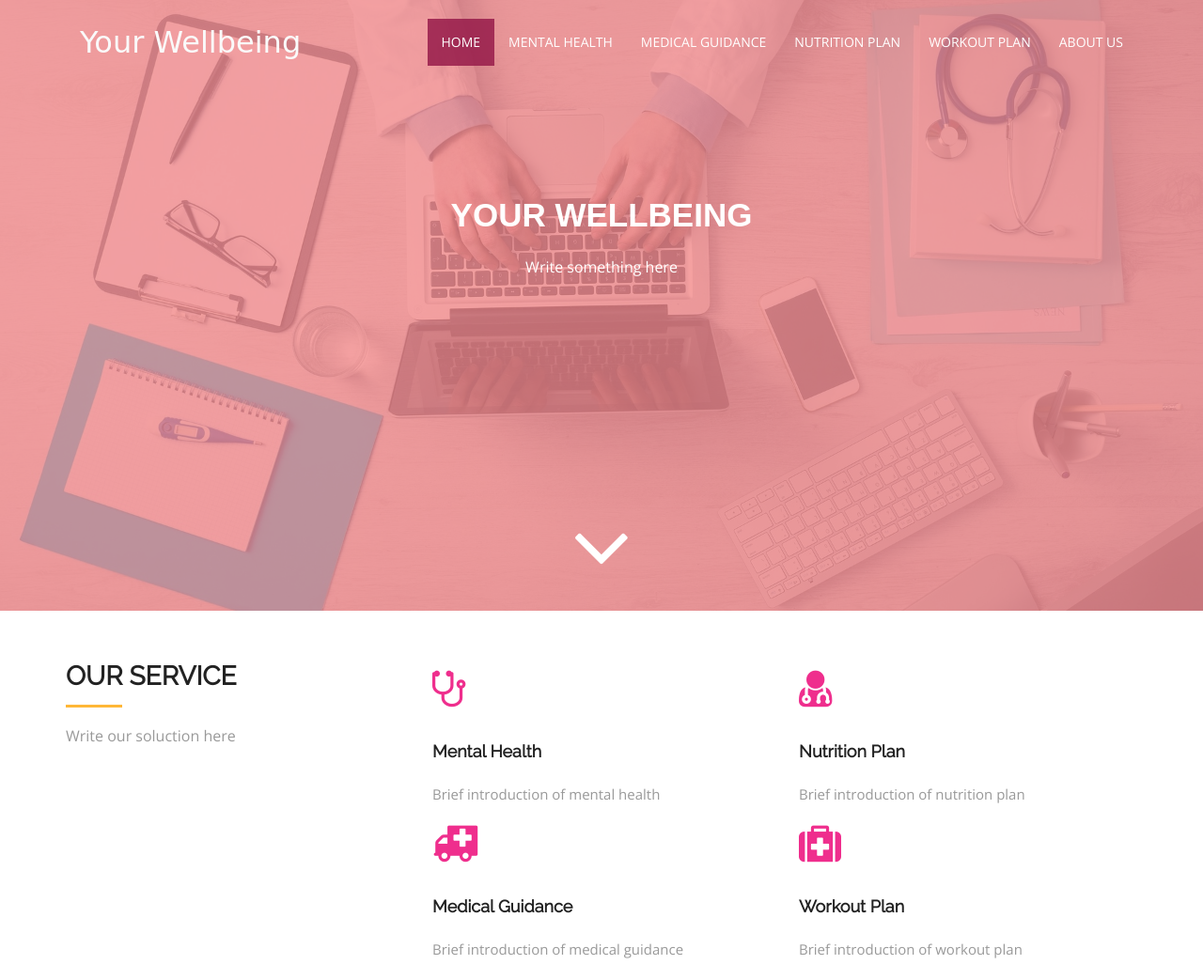
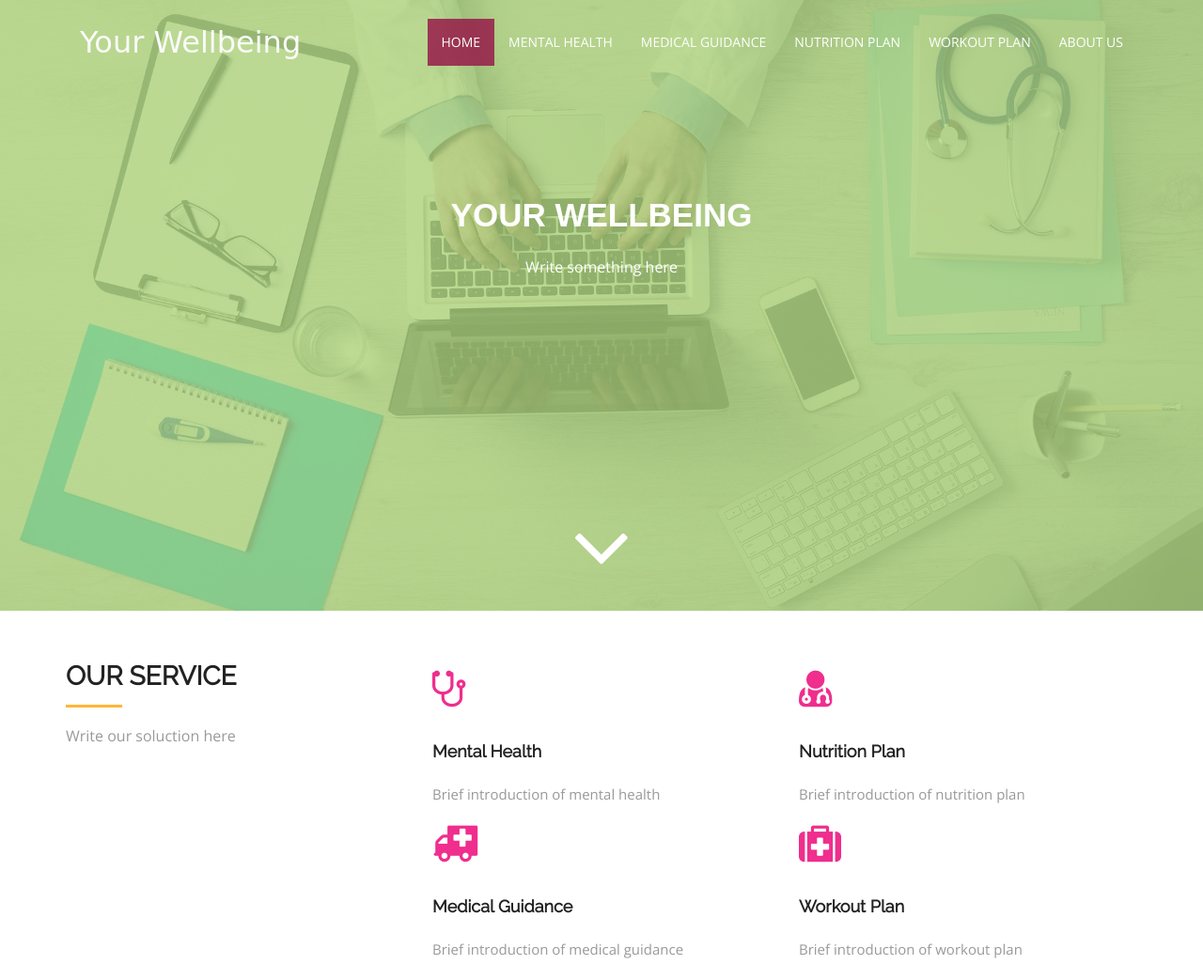
Before and after one commit to ChestnutTechno/YourWellbeing, a plain HTML site: page index.html in a window 1280 px wide. Shown: the top 1043 px of the page at 94% size. Drawn offline with nearby package versions, Linux system fonts and the light colour scheme; a web font is replaced by a local one.

Commit message:
change home banner background color

```diff
--- a/css/style.css
+++ b/css/style.css
@@ -146,7 +146,7 @@ banner
 	position: relative;
 }
 .bg-color{
-	background-color: RGBA(243, 135, 135, 0.78);
+	background-color: RGBA(173, 211, 117, 0.78);
 	min-height: 650px;
 }
 .banner-info{
```
